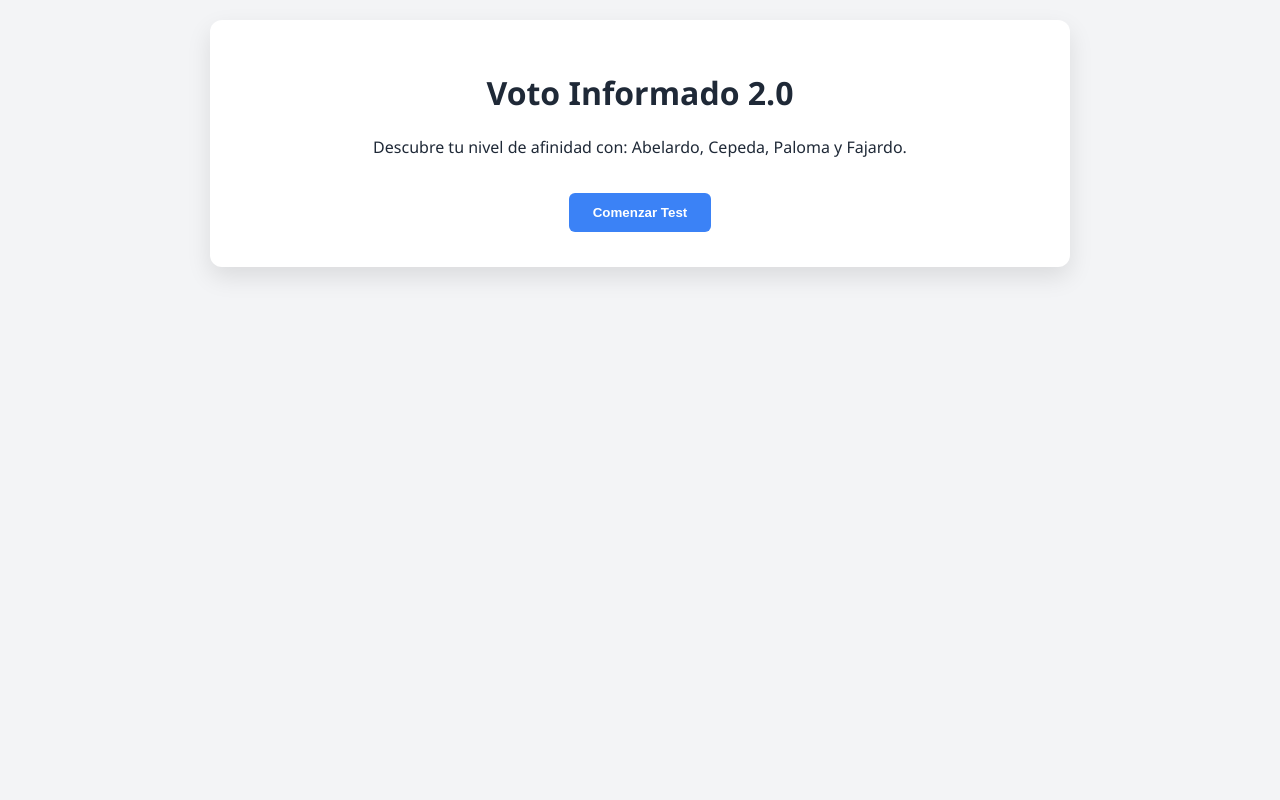
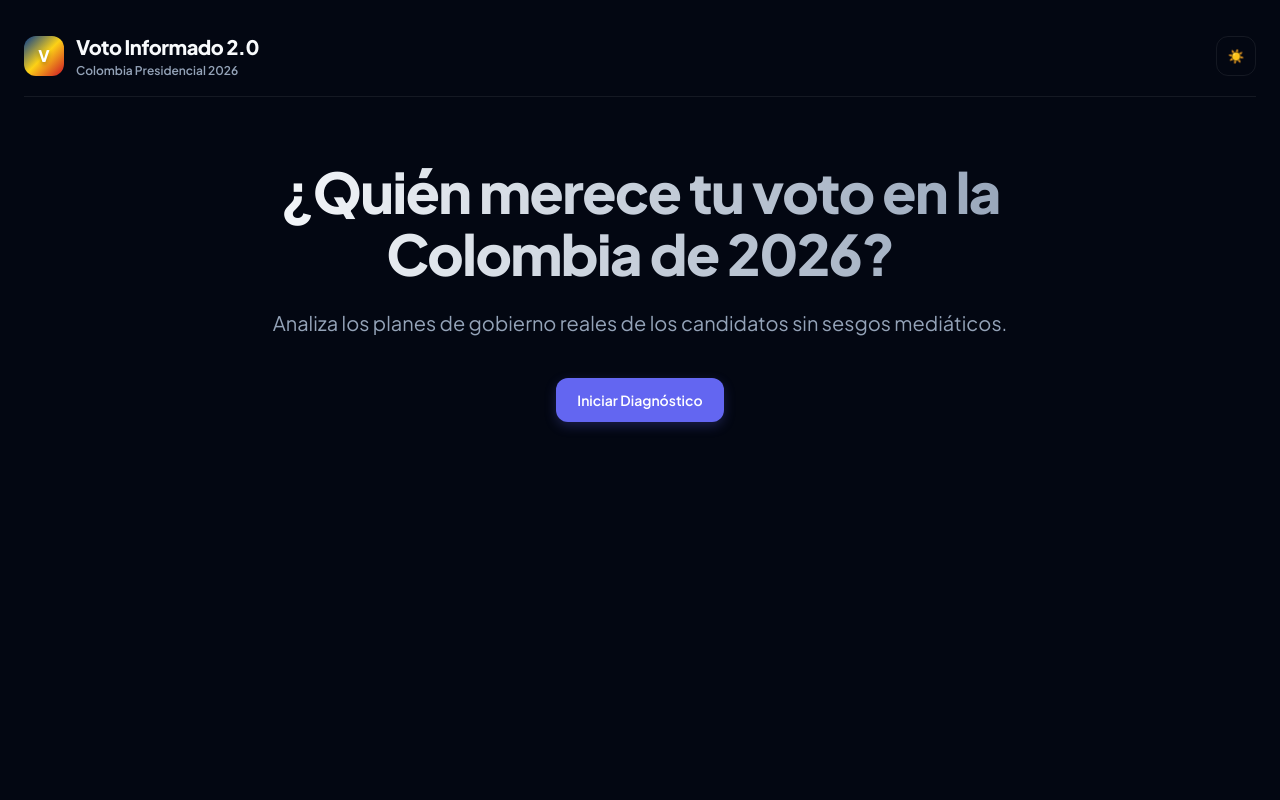
Before and after one commit to ripeto99-oss/chatbot-electoral., a FastAPI app: page / in a window 1280 px wide. Run offline with FastAPI, Linux system fonts and the light colour scheme; some libraries are stand-ins or nearby versions.

Commit message:
Update index.html

```diff
--- a/templates/index.html
+++ b/templates/index.html
@@ -3,101 +3,40 @@
 <head>
     <meta charset="UTF-8">
     <meta name="viewport" content="width=device-width, initial-scale=1.0">
-    <title>Voto Informado 2.0</title>
-    <link rel="stylesheet" href="/static/style.css">
+    <title>Voto Informado 2.0 — Elecciones Colombia</title>
+
+    <link rel="preconnect" href="https://fonts.googleapis.com">
+    <link rel="preconnect" href="https://fonts.gstatic.com" crossorigin>
+    <link href="https://fonts.googleapis.com/css2?family=JetBrains+Mono:wght@400;500;700&family=Plus+Jakarta+Sans:wght@400;500;600;700;800&display=swap" rel="stylesheet">
+
     <script src="https://cdn.jsdelivr.net/npm/chart.js"></script>
-    <script src="https://cdnjs.cloudflare.com/ajax/libs/jspdf/2.5.1/jspdf.umd.min.js"></script>
-    <style>
-        /* CSS Integrado para asegurar renderizado inmediato */
-        :root { --primary: #1E3A8A; --secondary: #3B82F6; --bg: #F3F4F6; --text: #1F2937; }
-        body { font-family: 'Segoe UI', Tahoma, Geneva, Verdana, sans-serif; background: var(--bg); color: var(--text); margin: 0; padding: 20px; display: flex; justify-content: center; }
-        .container { background: white; padding: 30px; border-radius: 12px; box-shadow: 0 10px 25px rgba(0,0,0,0.1); width: 100%; max-width: 800px; }
-        .hidden { display: none !important; }
-        .btn { background: var(--secondary); color: white; border: none; padding: 12px 24px; border-radius: 6px; cursor: pointer; font-weight: bold; margin: 5px; transition: 0.3s; }
-        .btn:hover { background: var(--primary); }
-        .btn:disabled { background: #9CA3AF; cursor: not-allowed; }
-        .option-btn { display: block; width: 100%; text-align: left; background: #E5E7EB; color: var(--text); padding: 15px; margin-bottom: 10px; border-radius: 6px; border: 2px solid transparent; cursor: pointer; }
-        .option-btn.selected { border-color: var(--secondary); background: #DBEAFE; }
-        .nav-buttons { display: flex; justify-content: space-between; margin-top: 20px; }
+    <script src="https://cdnjs.cloudflare.com/ajax/libs/html2pdf.js/0.10.1/html2pdf.bundle.min.js"></script>
 
-        /* Dashboard */
-        .dashboard-grid { display: grid; grid-template-columns: 1fr 1fr; gap: 20px; margin-bottom: 30px; }
-        @media (max-width: 600px) { .dashboard-grid { grid-template-columns: 1fr; } }
-        .ranking-list { list-style: none; padding: 0; }
-        .ranking-list li { background: #F9FAFB; padding: 10px; margin-bottom: 8px; border-radius: 4px; border-left: 4px solid var(--secondary); }
-
-        /* Chatbot */
-        .chat-section { border: 1px solid #D1D5DB; border-radius: 8px; overflow: hidden; margin-top: 20px; margin-bottom: 30px; }
-        .chat-header { background: var(--primary); color: white; padding: 12px; font-weight: bold; text-align: center; }
-        .chat-messages { height: 350px; overflow-y: auto; padding: 15px; background: #F9FAFB; display: flex; flex-direction: column; gap: 10px; }
-        .msg { max-width: 80%; padding: 10px 15px; border-radius: 15px; line-height: 1.4; }
-        .msg.user { background: #DBEAFE; align-self: flex-end; border-bottom-right-radius: 2px; }
-        .msg.bot { background: white; align-self: flex-start; border-bottom-left-radius: 2px; border: 1px solid #E5E7EB; }
-        .msg.loading { color: #6B7280; font-style: italic; background: transparent; border: none; align-self: flex-start; }
-        .chat-input { display: flex; border-top: 1px solid #D1D5DB; }
-        .chat-input input { flex: 1; padding: 15px; border: none; outline: none; }
-        .chat-input button { background: var(--primary); color: white; border: none; padding: 0 20px; cursor: pointer; font-weight: bold; }
-        .chat-input button:disabled { background: #9CA3AF; }
-    </style>
+    <link rel="stylesheet" href="/static/css/styles.css">
 </head>
 <body>
 
-<div class="container" id="app-container">
+    <div class="app-container">
+        <header>
+            <div class="brand-container">
+                <div class="brand-logo">V</div>
+                <div>
+                    <h1 class="brand-title">Voto Informado 2.0</h1>
+                    <p style="font-size: 0.75rem; color: var(--muted); font-weight: 600;">Colombia Presidencial 2026</p>
+                </div>
+            </div>
+            <div class="header-actions">
+                <button class="theme-toggle" id="theme-toggle-btn" aria-label="Cambiar tema visual" onclick="toggleTheme()">☀️</button>
+            </div>
+        </header>
 
-    <div id="screen-start">
-        <h1 style="text-align: center;">Voto Informado 2.0</h1>
-        <p style="text-align: center;">Descubre tu nivel de afinidad con: Abelardo, Cepeda, Paloma y Fajardo.</p>
-        <div style="text-align: center; margin-top: 30px;">
-            <button class="btn" onclick="iniciarTest()">Comenzar Test</button>
-        </div>
+        <main id="app-viewport">
+            </main>
     </div>
 
-    <div id="screen-test" class="hidden">
-        <div style="display: flex; justify-content: space-between; margin-bottom: 20px;">
-            <span id="progress-text">Pregunta 1 de X</span>
-            <span id="saved-indicator" style="color: green; font-size: 12px;" class="hidden">Guardado automático</span>
-        </div>
-        <h2 id="question-text">Cargando pregunta...</h2>
-        <div id="options-container"></div>
-        <div class="nav-buttons">
-            <button class="btn" id="btn-prev" onclick="preguntaAnterior()">Anterior</button>
-            <button class="btn" id="btn-next" onclick="siguientePregunta()">Siguiente</button>
-        </div>
-    </div>
-
-    <div id="screen-results" class="hidden">
-        <h1 style="text-align: center;">Tu Dashboard Electoral</h1>
-
-        <div class="dashboard-grid">
-            <div>
-                <h2>Ranking de Afinidad</h2>
-                <ul class="ranking-list" id="ranking-container"></ul>
-            </div>
-            <div>
-                <h2>Análisis Multidimensional</h2>
-                <canvas id="radarChart"></canvas>
-            </div>
+    <div id="modal-container" class="modal-overlay hidden">
         </div>
 
-        <div class="chat-section">
-            <div class="chat-header">Asistente Electoral IA (Gemini)</div>
-            <div class="chat-messages" id="chat-box">
-                <div class="msg bot">¡Hola! He analizado tus resultados. ¿Tienes alguna pregunta sobre tu afinidad con estos candidatos o sus propuestas?</div>
-            </div>
-            <div class="chat-input">
-                <input type="text" id="chat-input-text" placeholder="Escribe tu pregunta aquí..." onkeypress="handleEnter(event)">
-                <button id="chat-send-btn" onclick="enviarMensajeIA()">Enviar</button>
-            </div>
-        </div>
-
-        <div style="text-align: center; margin-top: 20px; border-top: 1px solid #E5E7EB; padding-top: 20px;">
-            <button class="btn" style="background: #10B981;" onclick="exportarPDF()">Exportar a PDF</button>
-            <button class="btn" style="background: #EF4444;" onclick="reiniciarTest()">Reiniciar Test</button>
-        </div>
-    </div>
-
-</div>
-
-<script src="/static/app.js"></script>
+    <script src="/static/js/app.js"></script>
 </body>
 </html>
```
